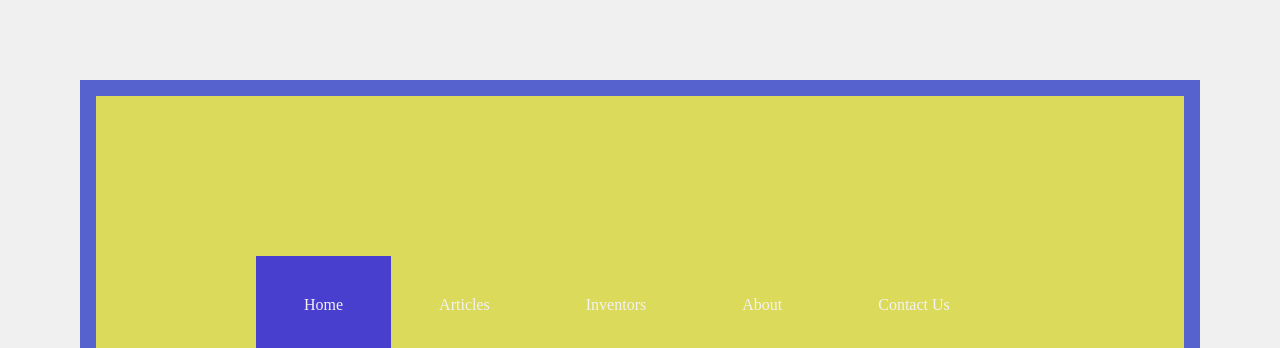
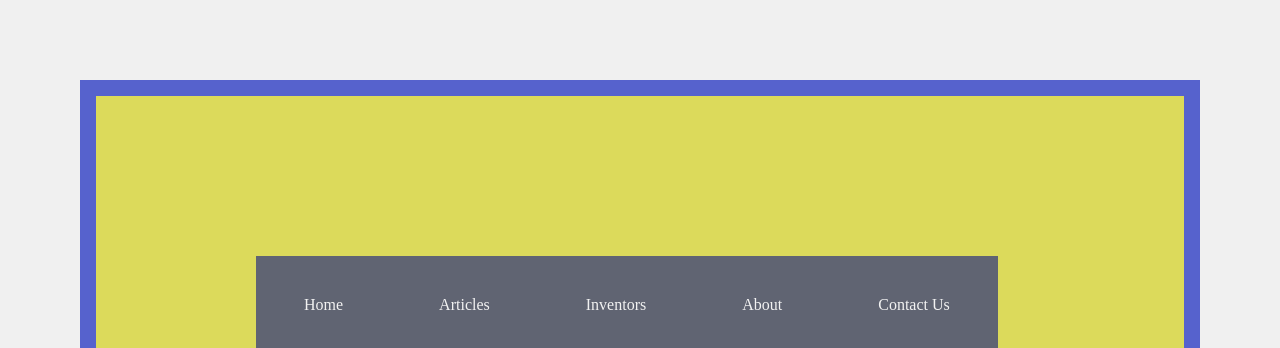
Before and after one commit to HStabo/HStabo.github.io, a plain HTML site: page index.html in a window 1280 px wide. Shown: the top 348 px of the page. Drawn offline with Linux system fonts and the light colour scheme; a web font is replaced by a local one.

Commit message:
grey menu

```diff
--- a/css/finalstyle.css
+++ b/css/finalstyle.css
@@ -44,6 +44,7 @@ h1 {
   }
   /* Specifies how a box should be floated. It may be set for any element, but only applies to elements that generate boxes that are not absolutely positioned. */
   .topnav a {
+    background-color: #606472;
     float: left;
     color: #f2f2f2;
     text-align: center;
@@ -57,11 +58,11 @@ h1 {
     color: #000000;
   }
 
-  .topnav a.active {
+  .topnav a:active {
     background-color: #493fcf;
     color: #f4f0f0;
   }
-  /* media is for mobile version  */
+  /* media is for mobile version. For adjusting the screen. For a fixed amount of the size of the screen   */
 @media (max-width: 700px){
    .rows, .second-row{
         flex-direction: column;
```
